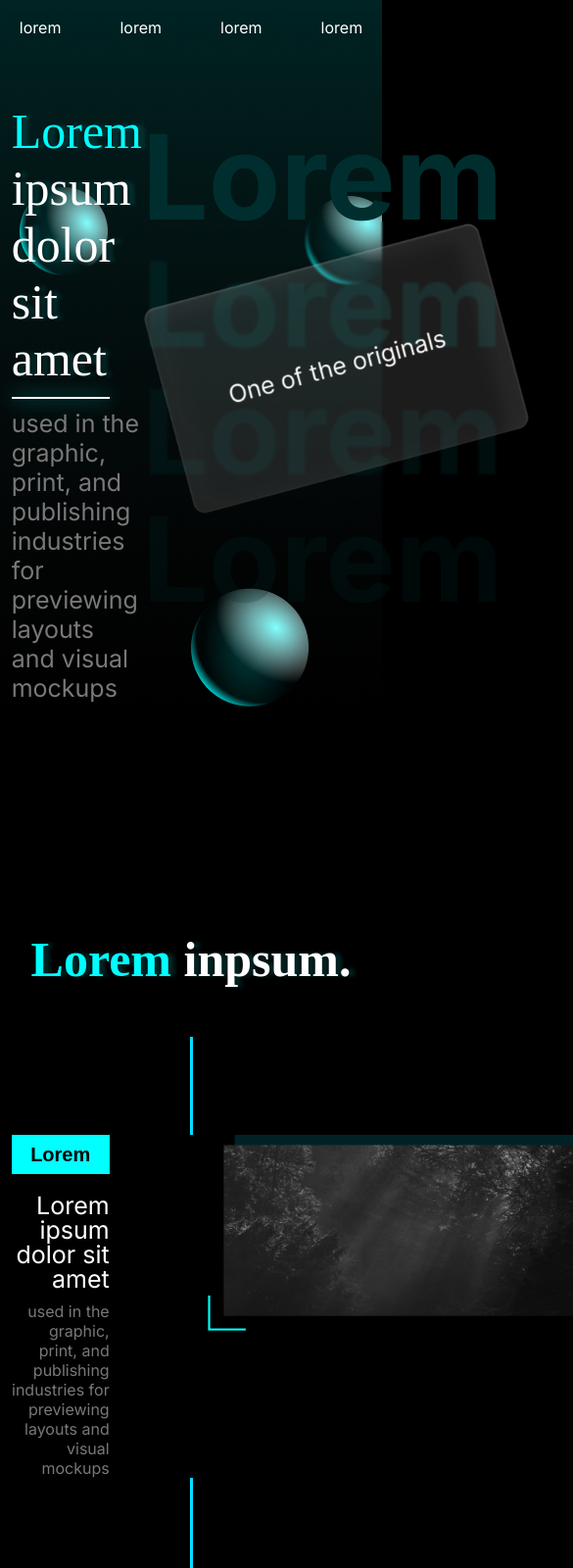
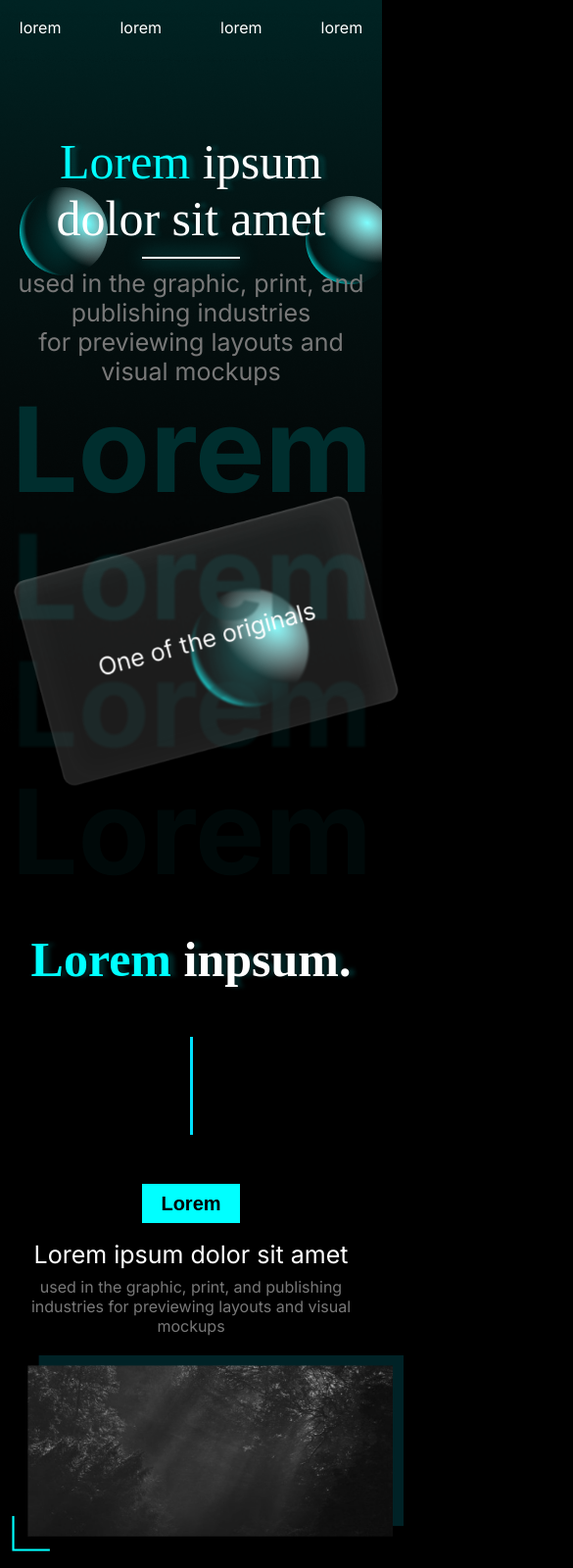
Before and after one commit to echo-tokyo/Lorem, a website: page index.html in a window 390 px wide. Shown: the top 1600 px of the page at 98% size, 585 px wide, since content can reach past the window. Drawn offline with nearby package versions, Linux system fonts and the light colour scheme; some packages are replaced by stand-ins of ours; a script that the page names is missing; a web font is replaced by a local one.

Commit message:
adaptive to 430

```diff
--- a/styles/style.css
+++ b/styles/style.css
@@ -428,4 +428,49 @@ a {
         justify-content: space-around;
         height:auto;
     }
+    .block4__itemR{
+        text-align: center;
+        align-items: center;
+    }
+    .LoremAmet, .LoremAmet2{
+        flex-direction: column;
+        text-align: center;
+        gap: 20px;
+        margin-top: 50px;
+        margin-bottom: 50px;
+    }
+    .LoremAmet1__items, .LoremAmet2__items{
+        text-align: center;
+        width: 100%;
+    }
+    .LoremAmet input, .LoremAmet2 input{
+        place-self: center;
+    }
 }
+@media (max-width: 800px){
+    .block1{
+        flex-direction: column;
+    }
+    .content{
+        margin-top: 100px;
+        text-align: center;
+        align-items: center;
+    }
+    .art{
+        margin: 0 auto;
+    }
+    nav .art{
+
+    }
+    .block4{
+        flex-direction: column;
+        margin-right: 0;
+        gap: 0;
+    }
+    .block4__itemL img{
+        width: 100%;
+    }
+    .block4__itemR{
+        height: 400px;
+    }
+}
```
